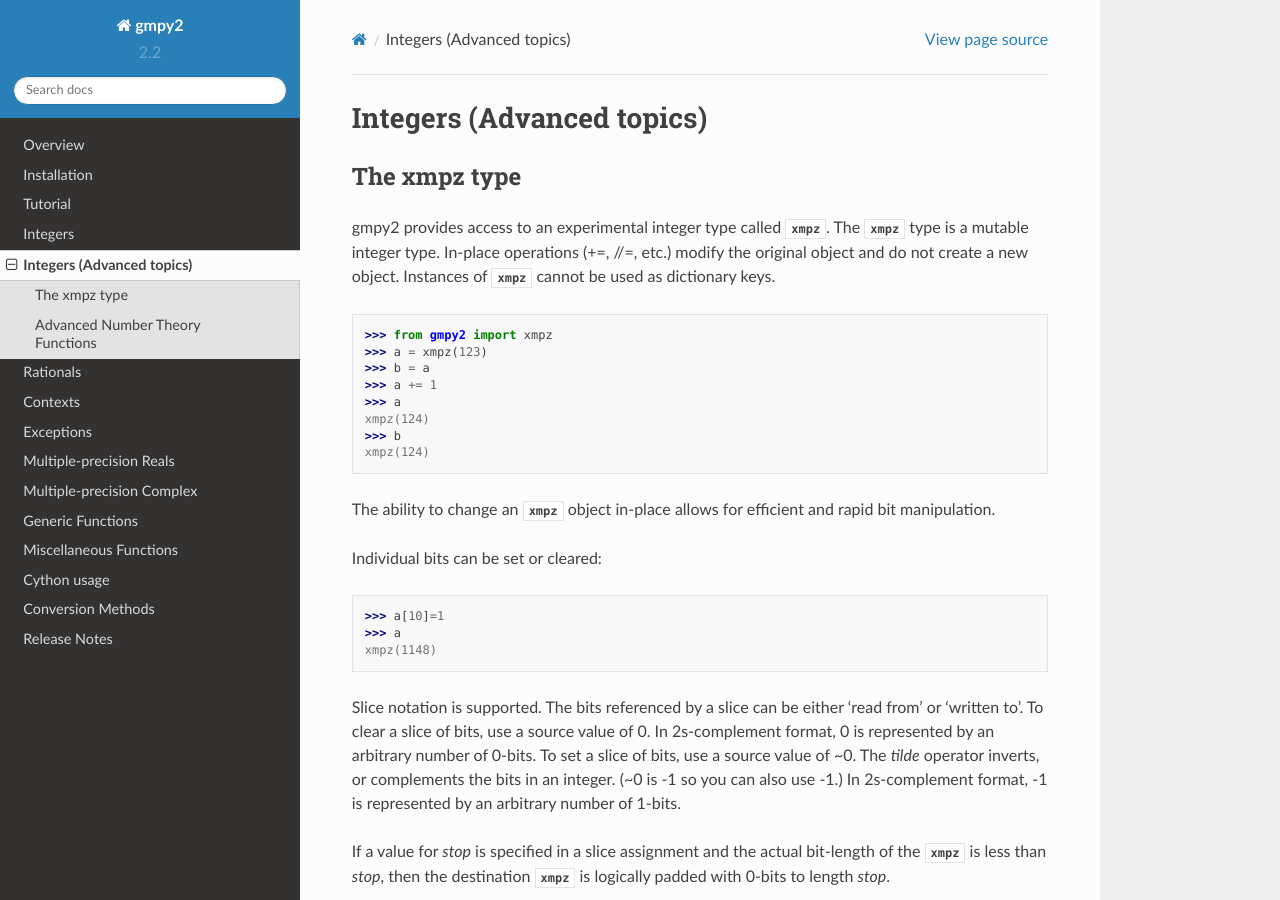
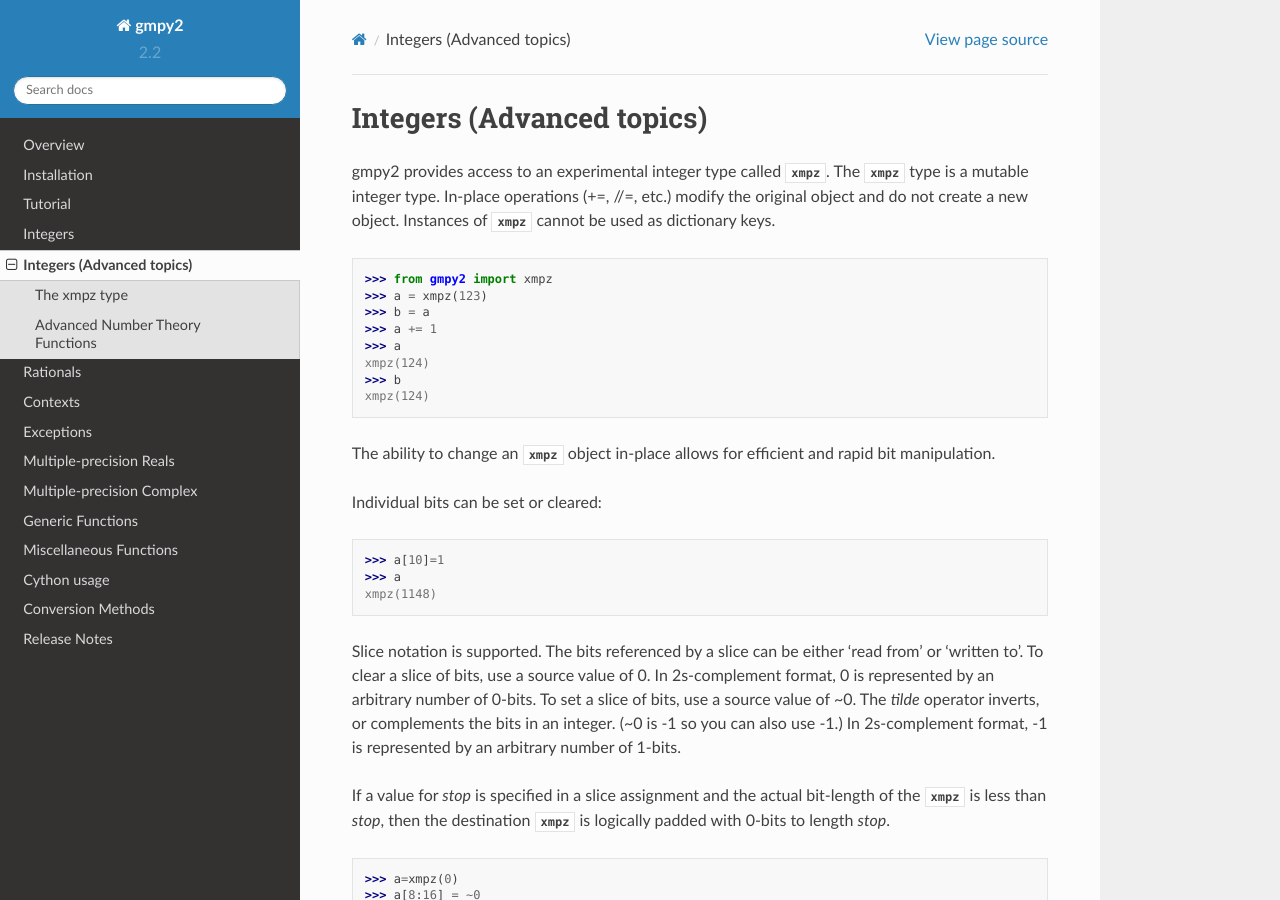
Before and after one commit to aleaxit/gmpy, a Sphinx documentation site: the page built from docs/advmpz.rst, in a window 1280 px wide and 900 px high. Built offline with Sphinx 7.4.7 and the Read the Docs theme 2.0.0, drawn with Linux system fonts in a browser that asks for light colours; formulas are drawn with MathJax 3; the version number is read from the project's files by our own code.

Commit message:
Move down "The xmpz type" section

```diff
--- a/docs/advmpz.rst
+++ b/docs/advmpz.rst
@@ -2,9 +2,6 @@
 ==========================
 
 .. currentmodule:: gmpy2
-
-The xmpz type
--------------
 
 gmpy2 provides access to an experimental integer type called `xmpz`. The
 `xmpz` type is a mutable integer type. In-place operations (+=, //=,
```
Also changed, not shown: other parts of docs/advmpz.rst (+3 -0 lines).
